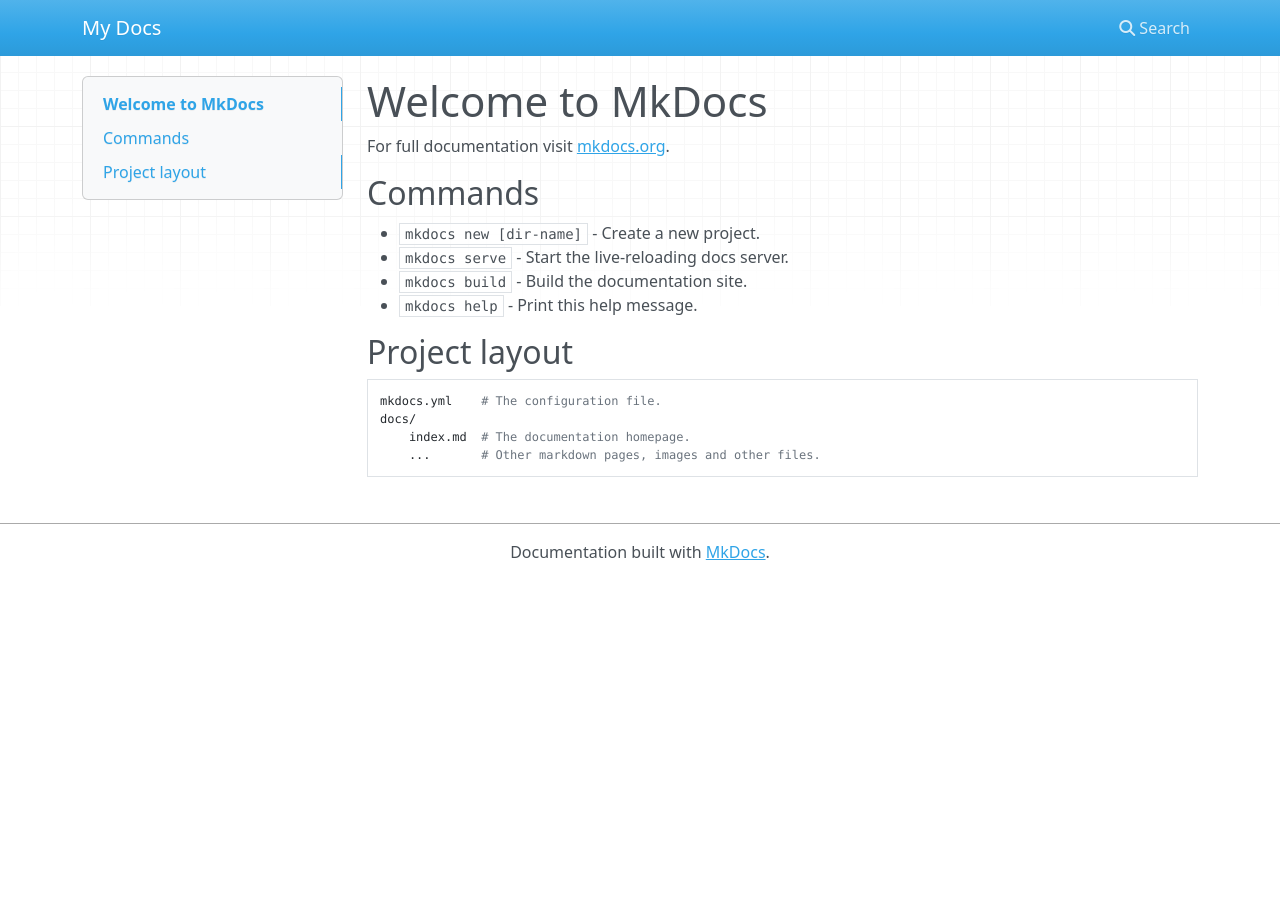
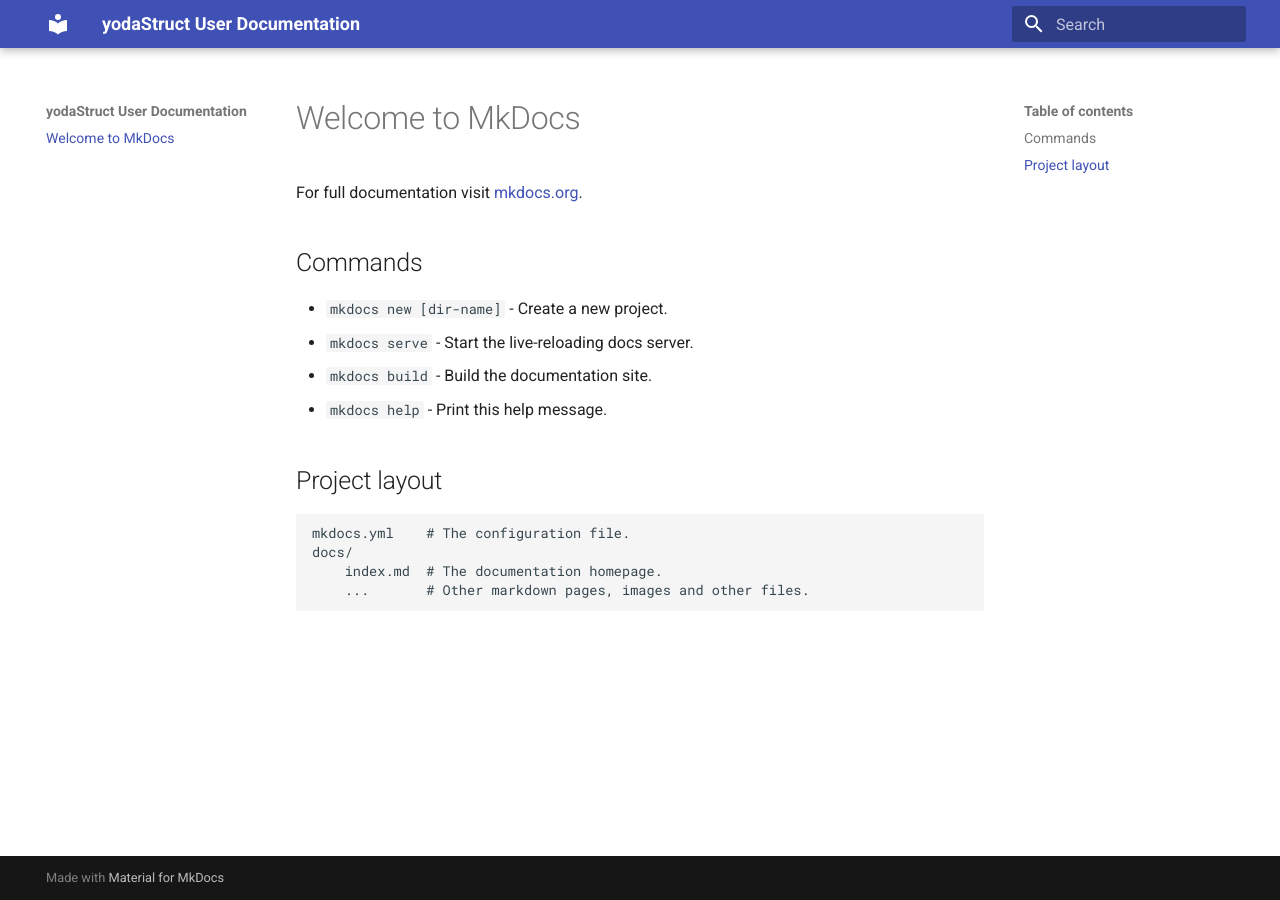
Before and after one commit to HaoZeke/yodaStruct-docs, an MkDocs documentation site: the page built from docs/index.md, in a window 1280 px wide. Built offline with MkDocs 1.6.1 and Material for MkDocs 9.7.7, drawn with Linux system fonts in a browser that asks for light colours; nearby versions of some CDN libraries.

Commit message:
yml: Use material and site_name

```diff
--- a/mkdocs.yml
+++ b/mkdocs.yml
@@ -1 +1,3 @@
-site_name: My Docs
+site_name: yodaStruct User Documentation
+theme:
+  name: 'material'
```
